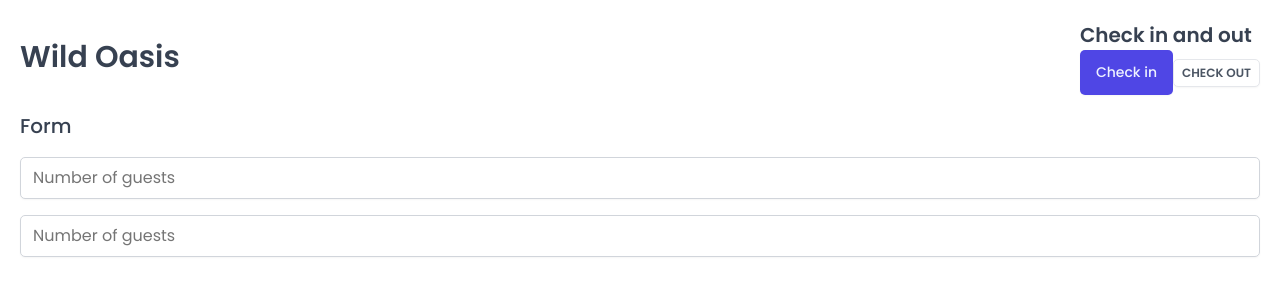
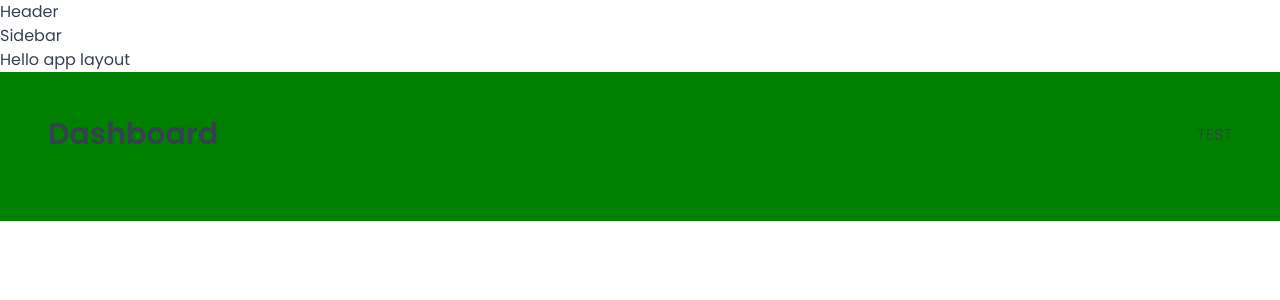
Before and after one commit to kishore26kk/the-wild-oasis, a React (Vite) app: page /dashboard in a window 1280 px wide. Shown: the top 300 px of the page. Built offline with nearby package versions, Linux system fonts and the light colour scheme; a web font is replaced by a local one.

Commit message:
added header to the page

```diff
--- a/src/App.jsx
+++ b/src/App.jsx
@@ -1,35 +1,34 @@
-import styled from 'styled-components';
-import GlobalStyles from './styles/GlobalStyles';
-import Button from './ui/Button';
-import Input from './ui/Input';
-import Heading from './ui/Heading';
-import Row from "./ui/Row";
+import { BrowserRouter, Routes, Route, Navigate } from "react-router-dom"
+import Dashboard from "./pages/Dashboard";
+import Bookings from "./pages/Bookings";
+import Cabins from "./pages/Cabins";
+import Users from "./pages/Users";
+import Settings from "./pages/Settings";
+import Account from "./pages/Account";
+import Login from "./pages/Login";
+import PageNotFound from "./pages/PageNotFound";
+import GlobalStyles from "./styles/GlobalStyles"
+import AppLayout from "./ui/AppLayout";
 
-const StyledApp = styled.div`
-  /* background-color: orangered; */
-  padding: 20px;
-`
 const App = () => {
   return (
     <>
     <GlobalStyles />
-    <StyledApp>
-      <Row>
-      <Row type="horizontal">
-        <Heading as="h1">Wild Oasis</Heading>
-        <div>
-          <Heading as="h2">Check in and out</Heading>
-          <Button variation="primary" size="medium" onClick={()=>alert('Check in')}>Check in</Button>
-          <Button variation="secondary" size="small" onClick={()=>alert('Check out')}>Check out</Button>
-        </div>
-      </Row>
-      <Row type="vertical">
-        <Heading as="h3">Form</Heading>
-        <Input type='number' placeholder='Number of guests'/>
-        <Input type='number' placeholder='Number of guests'/>
-      </Row>
-      </Row>
-    </StyledApp>
+    <BrowserRouter>
+    <Routes>
+      <Route element={<AppLayout />}>
+      <Route index element={<Navigate replace to="dashboard" />}/>
+      <Route path="dashboard" element={<Dashboard />}/>
+      <Route path="bookings" element={<Bookings />}/>
+      <Route path="cabins" element={<Cabins />}/>
+      <Route path="users" element={<Users />}/>
+      <Route path="settings" element={<Settings />}/>
+      <Route path="account" element={<Account />}/>
+      </Route>
+      <Route path="login" element={<Login />}/>
+      <Route path="*" element={<PageNotFound />}/>
+    </Routes>
+    </BrowserRouter>
     </>
   )
 }
--- /dev/null
+++ b/src/ui/AppLayout.jsx
@@ -0,0 +1,24 @@
+import { Outlet } from "react-router-dom"
+import Header from "./Header"
+import Sidebar from "./Sidebar"
+import { styled } from "styled-components"
+
+const Main = styled.main`
+  background-color: green;
+  padding : 4rem 4.8rem 6.4rem;
+`
+
+const AppLayout = () => {
+  return (
+    <div>
+        <Header />
+        <Sidebar />
+        <p>Hello app layout</p>
+        <Main>
+            <Outlet />
+        </Main>
+    </div>
+  )
+}
+
+export default AppLayout
--- /dev/null
+++ b/src/ui/Header.jsx
@@ -0,0 +1,17 @@
+import { styled } from "styled-components"
+
+
+
+const StyledHeader = styled.header`
+   background-color: orangered;
+   padding : 1.2rem 4.8rem;
+   border-bottom: 1px solid var(--color-gray-100);
+`
+
+const Header = () => {
+  return (
+    <div>Header</div>
+  )
+}
+
+export default Header
--- /dev/null
+++ b/src/ui/Sidebar.jsx
@@ -0,0 +1,7 @@
+const Sidebar = () => {
+  return (
+    <aside>Sidebar</aside>
+  )
+}
+
+export default Sidebar
```
